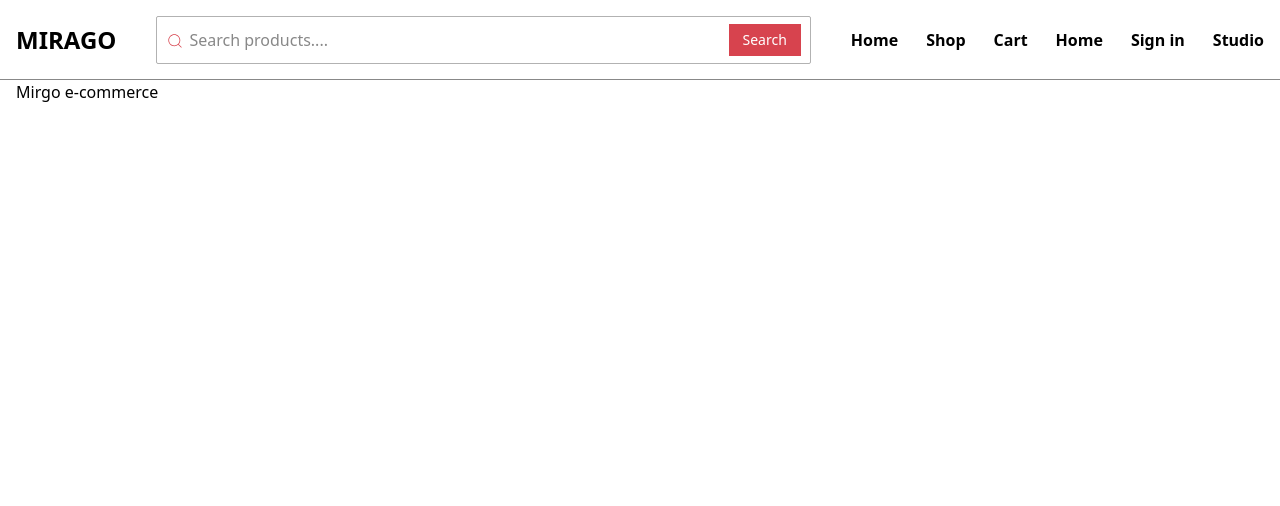
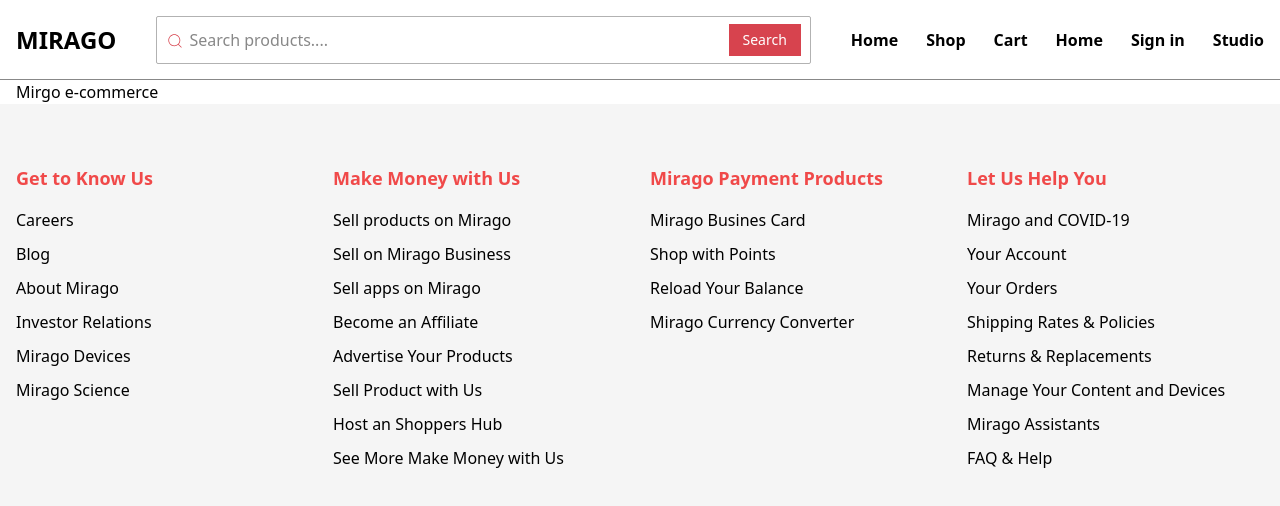
Before and after one commit to Chuloshnikov/mirgo, a Next.js app: page / in a window 1280 px wide. Shown: the top 506 px of the page. Built offline with nearby package versions, Linux system fonts and the light colour scheme.

Commit message:
footer done

```diff
--- a/src/app/layout.tsx
+++ b/src/app/layout.tsx
@@ -2,6 +2,7 @@ import type { Metadata } from "next";
 import localFont from "next/font/local";
 import "./globals.css";
 import Header from "@/components/Header";
+import Footer from "@/components/Footer";
 
 const geistSans = localFont({
   src: "./fonts/GeistVF.woff",
@@ -31,6 +32,7 @@ export default function RootLayout({
       >
         <Header/>
         {children}
+        <Footer/>
       </body>
     </html>
   );
--- /dev/null
+++ b/src/components/Footer.tsx
@@ -0,0 +1,35 @@
+import React from 'react'
+import Container from './Container';
+import { footerData } from '@/constants';
+import Link from 'next/link';
+
+const Footer = () => {
+  return (
+    <div className='bg-bgLight py-5'>
+        <Container className='py-10 grid grid-cols-1 md:grid-cols-2 lg:grid-cols-4 gap-5'>
+            {footerData?.map((item) => (
+                <div key={item._id}>
+                    <h3
+                    className='text-darkRed/90 text-lg font-semibold mb-3'
+                    >
+                    {item?.title}
+                    </h3>
+                    <div className='flex flex-col gap-0.5'>
+                        {item?.listItem?.map((list) => list?.listData?.map((data) => (
+                            <Link
+                            href="/"
+                            key={data}
+                            className='py-1 text-accent font-medium hover:text-darkRed hoverEffect'
+                            >
+                                {data}
+                            </Link>
+                        )))}
+                    </div>
+                </div>
+            ))}
+        </Container>
+    </div>
+  )
+}
+
+export default Footer;
--- a/src/constants/index.ts
+++ b/src/constants/index.ts
@@ -16,3 +16,77 @@ export const navBarList = [
         link: "/",
     },
 ]
+
+export const footerData = [
+    {
+        _id: 2221,
+        title: "Get to Know Us",
+        listItem: [
+            {
+                _id: "001",
+                listData: [
+                    "Careers",
+                    "Blog",
+                    "About Mirago",
+                    "Investor Relations",
+                    "Mirago Devices",
+                    "Mirago Science"
+                ]
+            },
+
+        ]
+    },
+    {
+        _id:2222,
+        title: "Make Money with Us",
+        listItem: [
+            {
+                _id: "002",
+                listData: [
+                    "Sell products on Mirago",
+                    "Sell on Mirago Business",
+                    "Sell apps on Mirago",
+                    "Become an Affiliate",
+                    "Advertise Your Products",
+                    "Sell Product with Us",
+                    "Host an Shoppers Hub",
+                    "See More Make Money with Us"
+                ]
+            },
+        ]
+    },
+    {
+        _id:2223,
+        title: "Mirago Payment Products",
+        listItem: [
+            {
+                _id: "003",
+                listData: [
+                    "Mirago Busines Card",
+                    "Shop with Points",
+                    "Reload Your Balance",
+                    "Mirago Currency Converter",
+                ]
+            },
+        ]
+    },
+    {
+        _id: 2224,
+        title: "Let Us Help You",
+        listItem: [
+            {
+                _id: "004",
+                listData: [
+                    "Mirago and COVID-19",
+                    "Your Account",
+                    "Your Orders",
+                    "Shipping Rates & Policies",
+                    "Returns & Replacements",
+                    "Manage Your Content and Devices",
+                    "Mirago Assistants",
+                    "FAQ & Help"
+                ]
+            }
+        ]
+    }
+]
```
